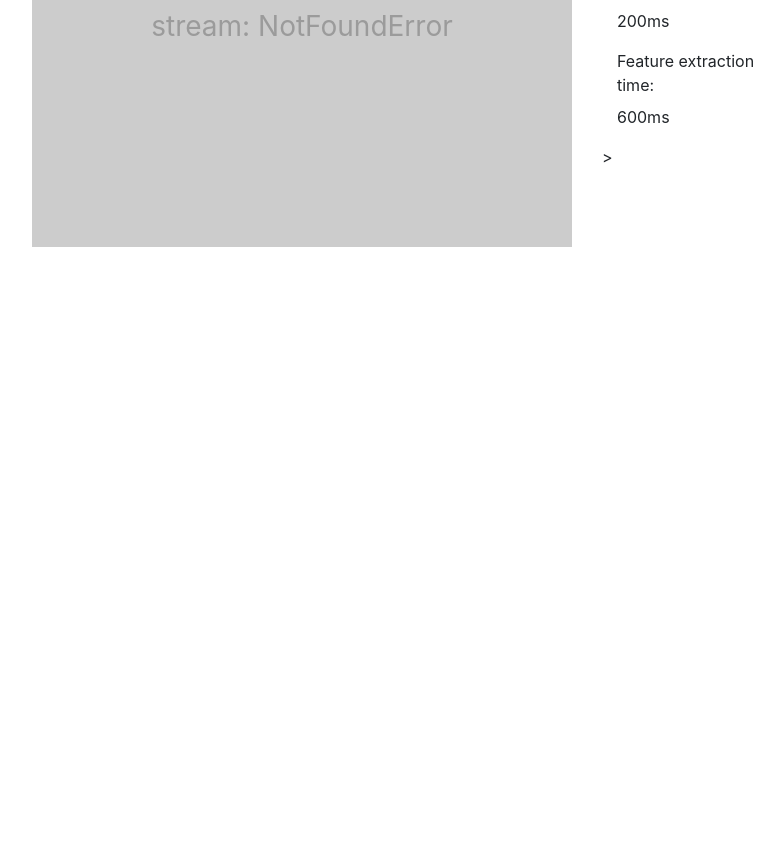
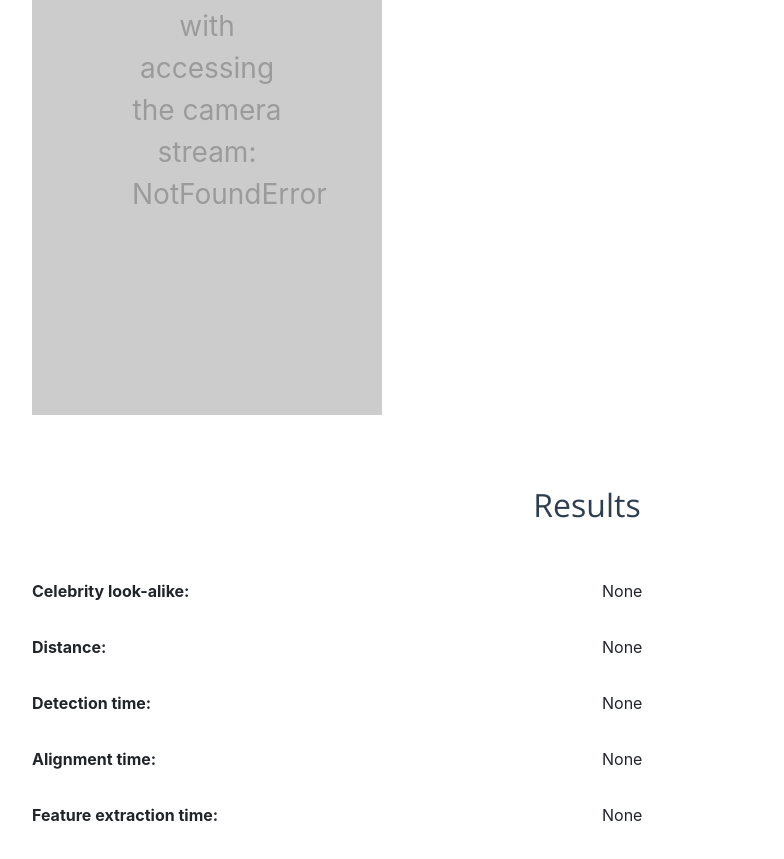
Before and after one commit to yunifyorg/FaceRecCaffe, a Flask app: page /app in a window 1280 px wide. Shown: the part 279-1138 px from the top of the page, without its empty margins (53-837 px from the left). Before the commit the page ends 526 px from the top, so only its background shows below. Run offline with Flask 2, Linux system fonts and the light colour scheme; some libraries are stand-ins or nearby versions.

Commit message:
Clean up app.html interface

```diff
--- a/templates/app.html
+++ b/templates/app.html
@@ -50,6 +50,18 @@
 			.app img#snap{
 			    width: 100%;
 			    display: none;
+			}
+
+			.snapimg{
+				width: 100%;
+			}
+
+			.center{
+				margin: 0;
+		    position: absolute;
+		    top: 50%;
+		    left: 50%;
+		    transform: translate(-50%, -50%);
 		  }
 
 			.app #error-message{
@@ -129,7 +141,11 @@
 			    display: flex;
 			}
 
-
+			.imgcont{
+				  padding-left: 15px;
+				  padding-right: 15px;
+				  padding-top: 15px;
+			}
 
 			@media(max-width: 1000px){
 			    .container{
@@ -175,12 +191,9 @@
   <body>
 	<div class="container">
 		<div class="row">
-		  <div class="app col-6">
-
+		  <div class="app col-lg-4">
 		    <a href="#" id="start-camera" class="visible">Touch here to start the app.</a>
 		    <video id="camera-stream"></video>
-
-
 		    <p id="error-message"></p>
 
 		    <div class="controls">
@@ -190,50 +203,47 @@
 		    <!-- Hidden canvas element. Used for taking snapshot of video. -->
 		    <canvas></canvas>
 		  </div>
-		  <div class="col-lg-6">
-		  	<div class="row">
-		  		<div class="col-lg-6">
-			  		<img id="snap">
+		  <div class="col-lg-4 imgcont">
+	  		<img id="snap" class="snapimg" src="https://www.edmontoncorporatechallenge.com/Sports%20Icons/unknown-challenge.png">
 	  	</div>
-			  	<div class="col-lg-6">
-			  		<img id="celeb_img" src="file:///home/lafonj/Pictures/Webcam/2017-12-23-151950.jpg">
+	  	<div class="col-lg-4 imgcont">
+	  		<img id="celeb_img" class="snapimg" src="https://www.edmontoncorporatechallenge.com/Sports%20Icons/unknown-challenge.png">
 	  	</div>
 		</div>
 	  <div class="text-align">
+	  	<h3>Results</h3>
 	  	<form class="form-horizontal">
-			  	<div class="form-group">
-			  	<label class="control-label col-sm-4" for="celeb">Celebrity look-alike:</label>
-			    <div class="col-sm-8">
+		  	<div class="form-group row">
+		  	<label class="control-label col-6" for="celeb"><b>Celebrity look-alike:</b></label>
+		    <div class="col-6">
 		      <p id="celeb" class="form-control-static">None</p>
 		    </div>
 		    </div>
-			    <div class="form-group">
-			    <label class="control-label col-sm-4" for="distance">Distance:</label>
-			    <div class="col-sm-8">
+		    <div class="form-group row">
+		    <label class="control-label col-6" for="distance"><b>Distance:</b></label>
+		    <div class="col-6">
 		      <p id="distance" class="form-control-static">None</p>
 		    </div>
 		    </div>
-			    <div class="form-group">
-			    <label class="control-label col-sm-4" for="detect">Detection time:</label>
-			    <div class="col-sm-8">
-			      <p id="detect" class="form-control-static">120ms</p>
+		    <div class="form-group row">
+		    <label class="control-label col-6" for="detect"><b>Detection time:</b></label>
+		    <div class="col-6">
+		      <p id="detect" class="form-control-static">None</p>
 		    </div>
 		    </div>
-			    <div class="form-group">
-			    <label class="control-label col-sm-4" for="align">Alignment time:</label>
-			    <div class="col-sm-8">
-			      <p id="align" class="form-control-static">200ms</p>
+		    <div class="form-group row">
+		    <label class="control-label col-6" for="align"><b>Alignment time:</b></label>
+		    <div class="col-6">
+		      <p id="align" class="form-control-static">None</p>
 		    </div>
 		    </div>
-			    <div class="form-group">
-			    <label class="control-label col-sm-4" for="features">Feature extraction time:</label>
-			    <div class="col-sm-8">
-			      <p id="features" class="form-control-static">600ms</p>
+		    <div class="form-group row">
+		    <label class="control-label col-6" for="features"><b>Feature extraction time:</b></label>
+		    <div class="col-6">
+		      <p id="features" class="form-control-static">None</p>
 		    </div>
 		    </div>
 	    </form>
-			  </div>>
-		  </div>
 	  </div>
 	</div>
 
@@ -339,13 +349,12 @@
 
 
 		function processResponse(resp){
-			debugger;
 			celeb_img.setAttribute('src', resp['filenames'][0]);
 	    celeb.innerText = resp['names'][0];
-	    distance.innerText = resp['distances'][0];
-	    detect.innerText = resp['times']['detection'];
-	    align.innerText = resp['times']['alignment'];
-	    features.innerText = resp['times']['features'];
+	    distance.innerText = Math.round(resp['distances'][0]*1000)/1000;
+	    detect.innerText = Math.round(1000 * resp['times']['detection']) + ' ms';
+	    align.innerText = Math.round(1000 * resp['times']['alignment']) + ' ms';
+	    features.innerText = Math.round(1000 * resp['times']['features']) + ' ms';
 		}
 
 		function takeSnapshot(){
@@ -372,7 +381,7 @@
 
 		    $.ajax({
 			   type: "POST",
-			   url: "https://tx2.cachengo.com:8080/identify",
+			   url: "/identify",
 			   data: JSON.stringify({"img": img}),
     		 contentType: 'application/json',
    			 processData: false,
```
Lines whose indentation alone changed are shown as unchanged.
